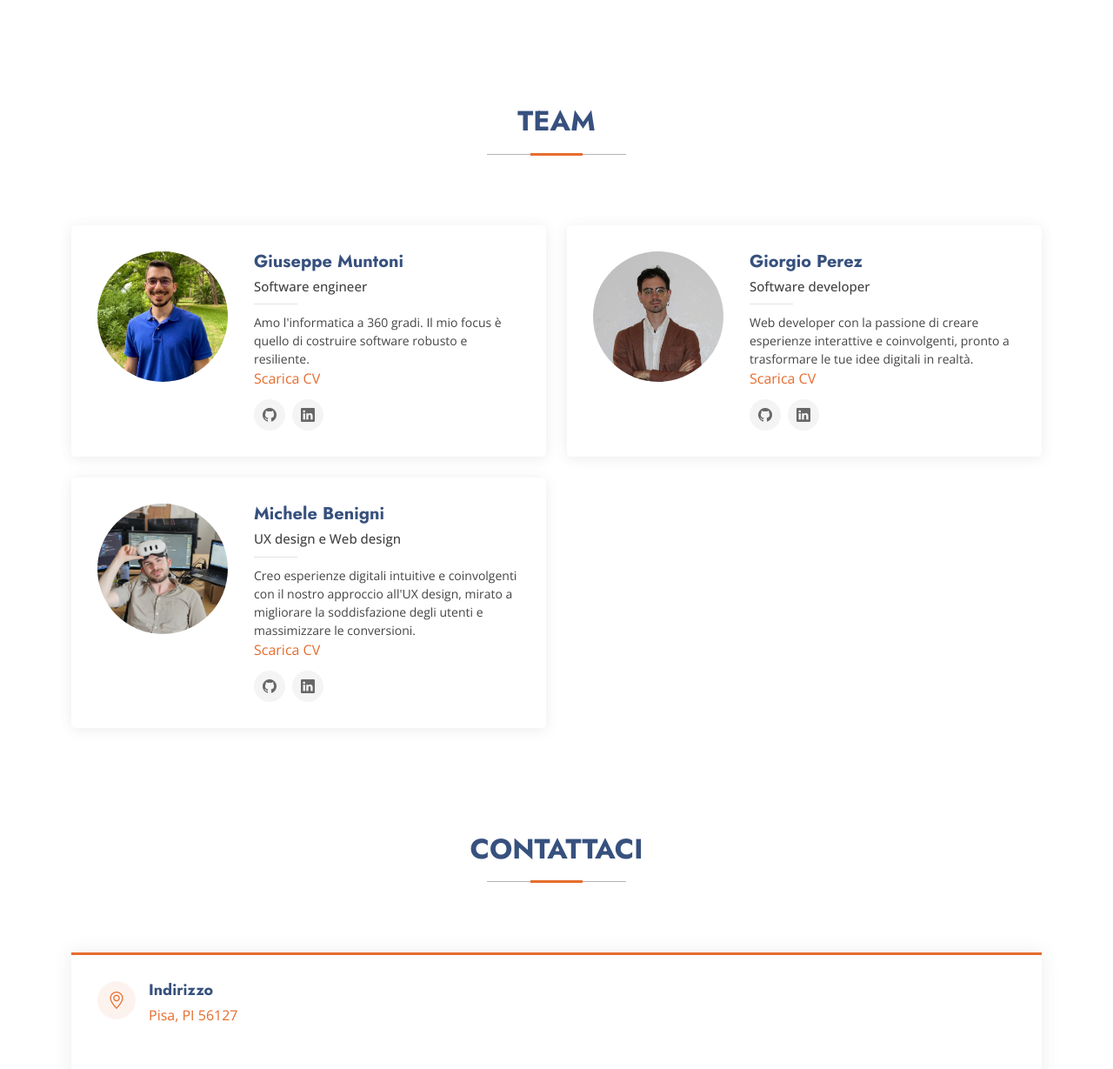
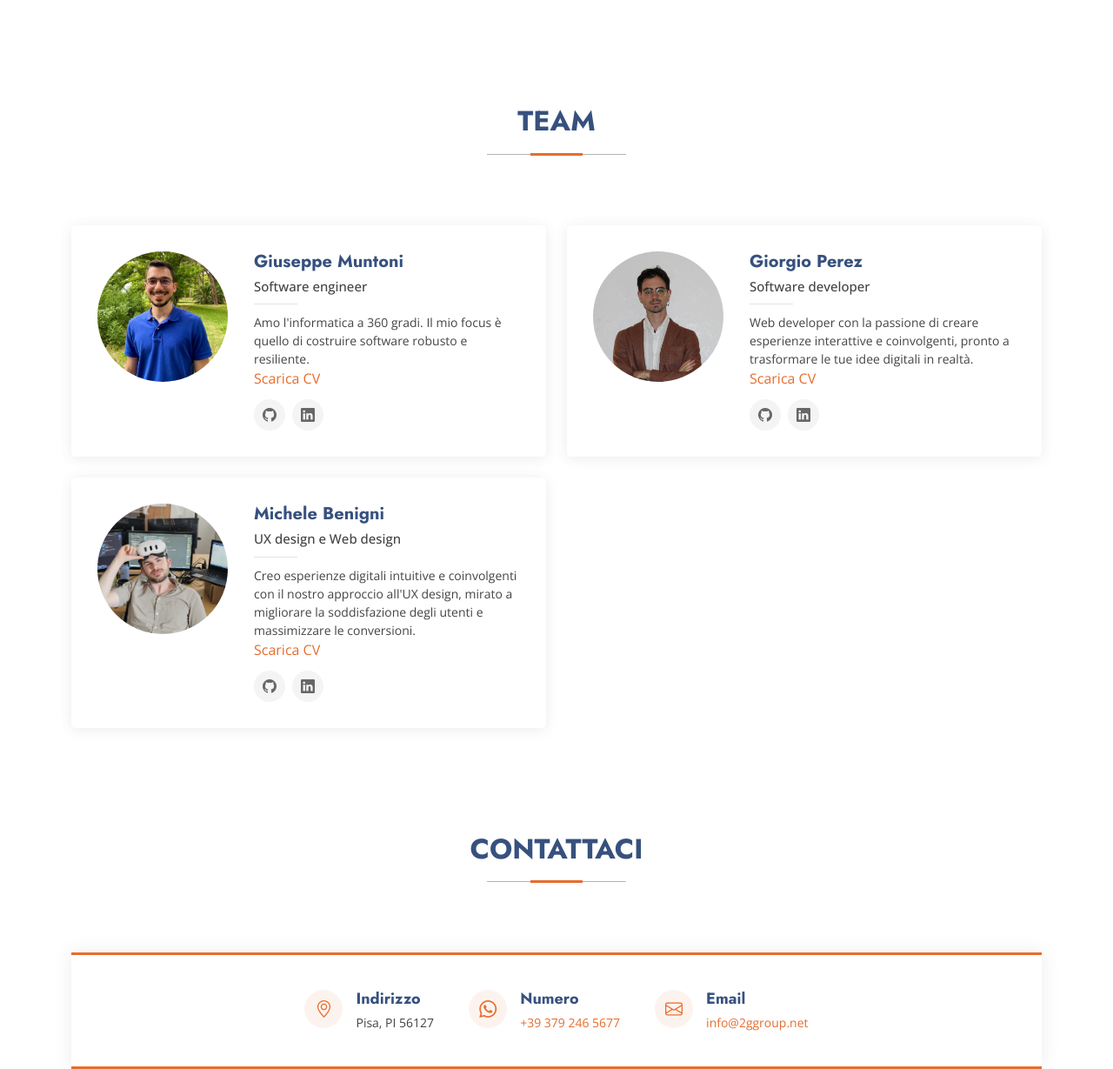
Before and after one commit to giorgiop62/2Ggroup, a PHP site: page / in a window 1280 px wide. Shown: the part 2240-3469 px from the top of the page at 87% size. Run offline with PHP 8.4, Linux system fonts and the light colour scheme; grey boxes are pictures that could not be loaded.

Commit message:
fixed contact

```diff
--- a/assets/css/main.css
+++ b/assets/css/main.css
@@ -1851,21 +1851,25 @@ section,
 # Contact Section
 --------------------------------------------------------------*/
 .contact .info-wrap {
+  display: flex;
+  column-gap: 40px;
   box-shadow: 0px 0px 20px color-mix(in srgb, var(--default-color), transparent 90%);
   border-top: 3px solid var(--accent-color);
   border-bottom: 3px solid var(--accent-color);
-  padding: 30px;
-  height: 100%;
+  padding: 40px;
 }
 
 @media (max-width: 575px) {
   .contact .info-wrap {
     padding: 20px;
-  }
-}
-
-.contact .info-item {
-  margin-bottom: 40px;
+    flex-direction: column;
+  }
+}
+
+@media (max-width: 575px) {
+  .contact .info-item {
+    padding-bottom: 20px;
+  }
 }
 
 .contact .info-item i {
--- a/index.html
+++ b/index.html
@@ -435,39 +435,35 @@
         <div class="row gy-4">
 
           <div> <!-- class="col-lg-5" -->
-
               <div class="info-wrap justify-content-center">
                 <div class="info-item d-flex" data-aos="fade-up" data-aos-delay="200">
                   <i class="bi bi-geo-alt flex-shrink-0"></i>
                   <div>
                     <h3>Indirizzo</h3>
-                  <p>
-                  <address>Pisa, PI 56127</address>
-                  </p>
+                    <p>Pisa, PI 56127</p>
                   </div>
                 </div><!-- End Info Item -->
 
                 <div class="info-item d-flex" data-aos="fade-up" data-aos-delay="300">
                   <i class="bi bi-whatsapp flex-shrink-0"></i>
                   <div>
-                  <h3>Numero </h3>
-                  <p><a href="tel:+39 379 246 5677">+39 379 246 5677</a></p>
+                    <h3>Numero</h3>
+                    <p><a href="https://wa.me/3792465677">+39 379 246 5677</a></p>
                   </div>
                 </div><!-- End Info Item -->
 
                 <div class="info-item d-flex" data-aos="fade-up" data-aos-delay="400">
                   <i class="bi bi-envelope flex-shrink-0"></i>
                   <div>
-                  <h3>Email </h3>
+                    <h3>Email</h3>
                     <p><a href="mailto:info@2ggroup.net">info@2ggroup.net</a></p>
                   </div>
                 </div><!-- End Info Item -->
-
+              </div>
               <iframe
                 src="https://www.google.com/maps/embed?pb=!1m18!1m12!1m3!1d46146.92998565158!2d10.354178692493774!3d43.70674330126051!2m3!1f0!2f0!3f0!3m2!1i1024!2i768!4f13.1!3m3!1m2!1s0x12d5919af0f6598f%3A0xaab80fb5a78478c8!2sPisa%20PI!5e0!3m2!1sit!2sit!4v1718263605238!5m2!1sit!2sit"
                 frameborder="0" style="border:0; width: 100%; height: 270px;" allowfullscreen="" loading="lazy"
                 referrerpolicy="no-referrer-when-downgrade"></iframe>
-            </div>
           </div>
 
 
```
Lines whose indentation alone changed are shown as unchanged.
